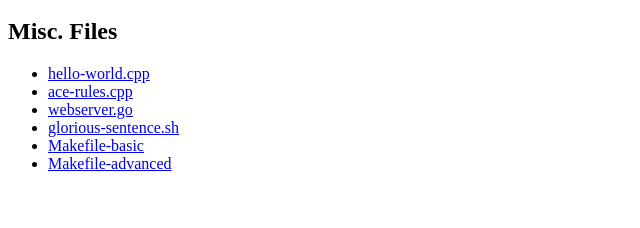
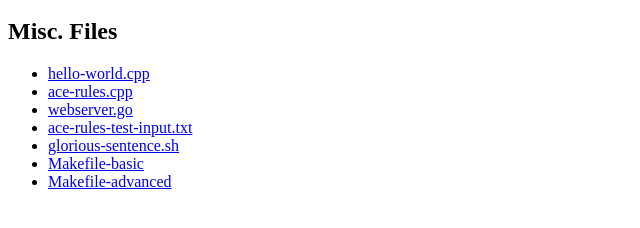
Before and after one commit to mfresonke/mfresonke.github.io, a plain HTML site: page ace-cmd/index.html in a window 1280 px wide. Shown: the part 136-364 px from the top of the page, without its empty margins (0-640 px from the left). Drawn offline with Linux system fonts and the light colour scheme.

Commit message:
Update index.html

```diff
--- a/ace-cmd/index.html
+++ b/ace-cmd/index.html
@@ -17,6 +17,7 @@
       <li><a href="hello-world.cpp">hello-world.cpp</a></li>
       <li><a href="ace-rules.cpp">ace-rules.cpp</a></li>
       <li><a href="webserver.go">webserver.go</a></li>
+      <li><a href="ace-rules-test-input.txt">ace-rules-test-input.txt</a></li>
       <li><a href="glorious-sentence.sh">glorious-sentence.sh</a></li>
       <li><a href="Makefile-basic">Makefile-basic</a></li>
       <li><a href="Makefile-advanced">Makefile-advanced</a></li>
```
